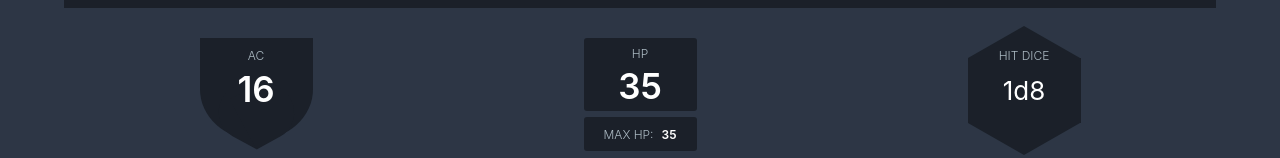
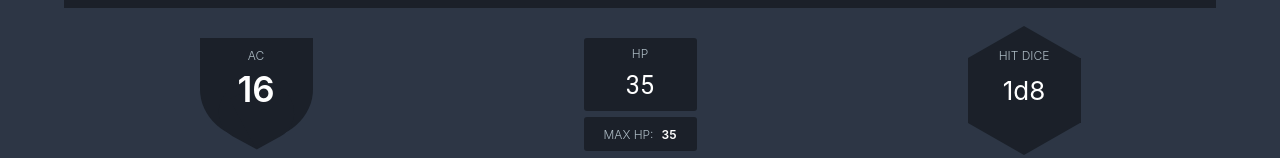
Before and after one commit to dotmotion/handy-haversack, a React (Create React App) app: page / in a window 1280 px wide. Shown: the part 140-298 px from the top of the page. Built offline with nearby package versions, Linux system fonts and the light colour scheme.

Commit message:
converted current hp into an input

```diff
--- a/src/App.css
+++ b/src/App.css
@@ -84,12 +84,11 @@ span {
 }
 
 .small {
-  color: #adbbc4;
-  font-size: 12px;
-  font-weight: 300;
+  color: #adbbc4 !important;
+  font-size: 12px !important;
+  font-weight: 300 !important;
   padding: 4px;
   text-transform: uppercase;
-  font-weight: 300;
 }
 
 .small2 {
@@ -109,6 +108,11 @@ span {
   justify-content: center;
   align-items: center;
   border-radius: 3px;
+}
+
+.hp-value {
+  color: var(--txt) !important;
+  font-size: 25px !important;
 }
 
 .small-hp {
@@ -423,3 +427,7 @@ span {
   color: var(--txt2) !important;
   background-color: var(--main) !important;
 }
+
+.MuiInputBase-input {
+  text-align: center !important;
+}
--- a/src/pages/Character.js
+++ b/src/pages/Character.js
@@ -2,6 +2,7 @@ import React from "react";
 import { toryc } from "../assets/toryc.js";
 
 import Divider from "@material-ui/core/Divider";
+import InputBase from "@material-ui/core/InputBase";
 
 import StatBox from "../components/StatBox";
 import Shield from "../components/ui/Shield";
@@ -187,7 +188,11 @@ export default function Char() {
         <div className="hp">
           <div className="large-hp">
             <span className="small">HP</span>
-            <span className="score">{char.hp + char.tempHp}</span>
+            <InputBase
+              className="hp-value"
+              defaultValue={char.hp + char.tempHp}
+              inputProps={{ "aria-label": "naked" }}
+            />
           </div>
           <div className="small-hp">
             <span className="small">{`MAX HP: `}</span>
```
